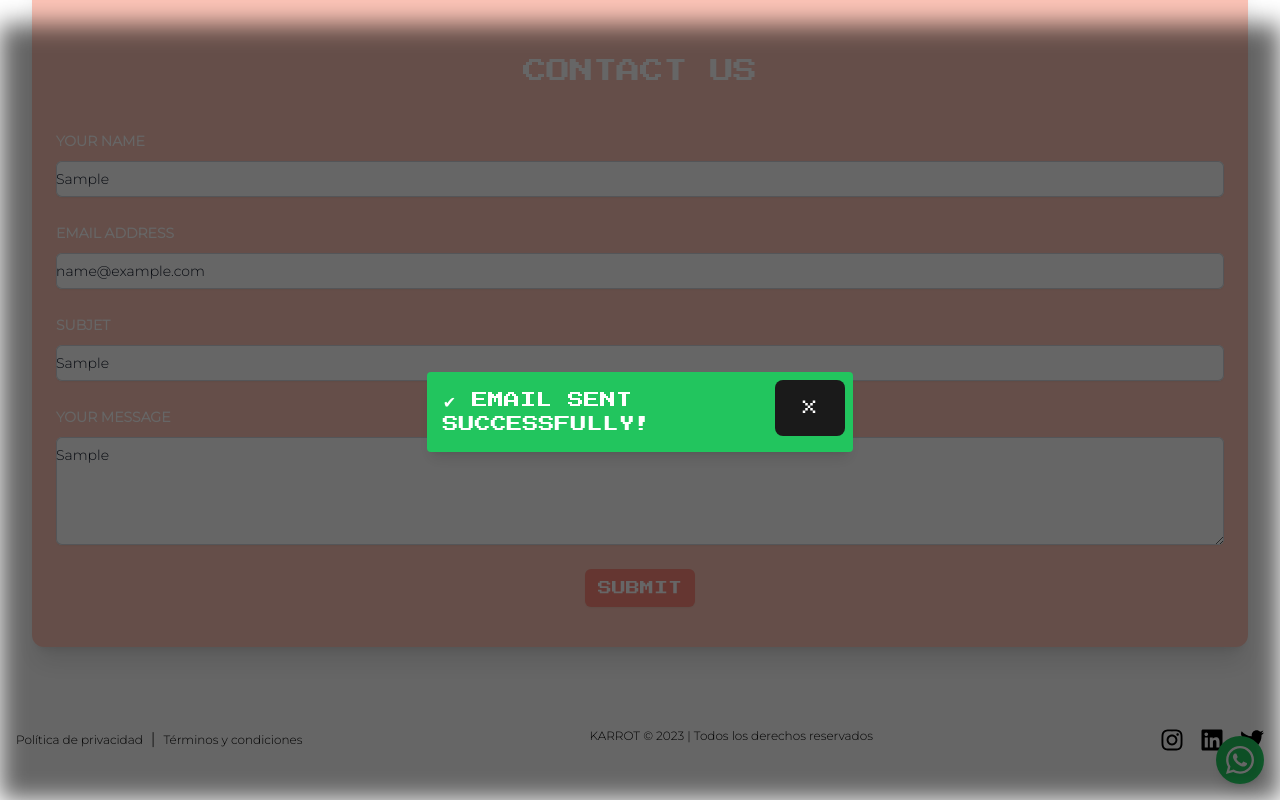
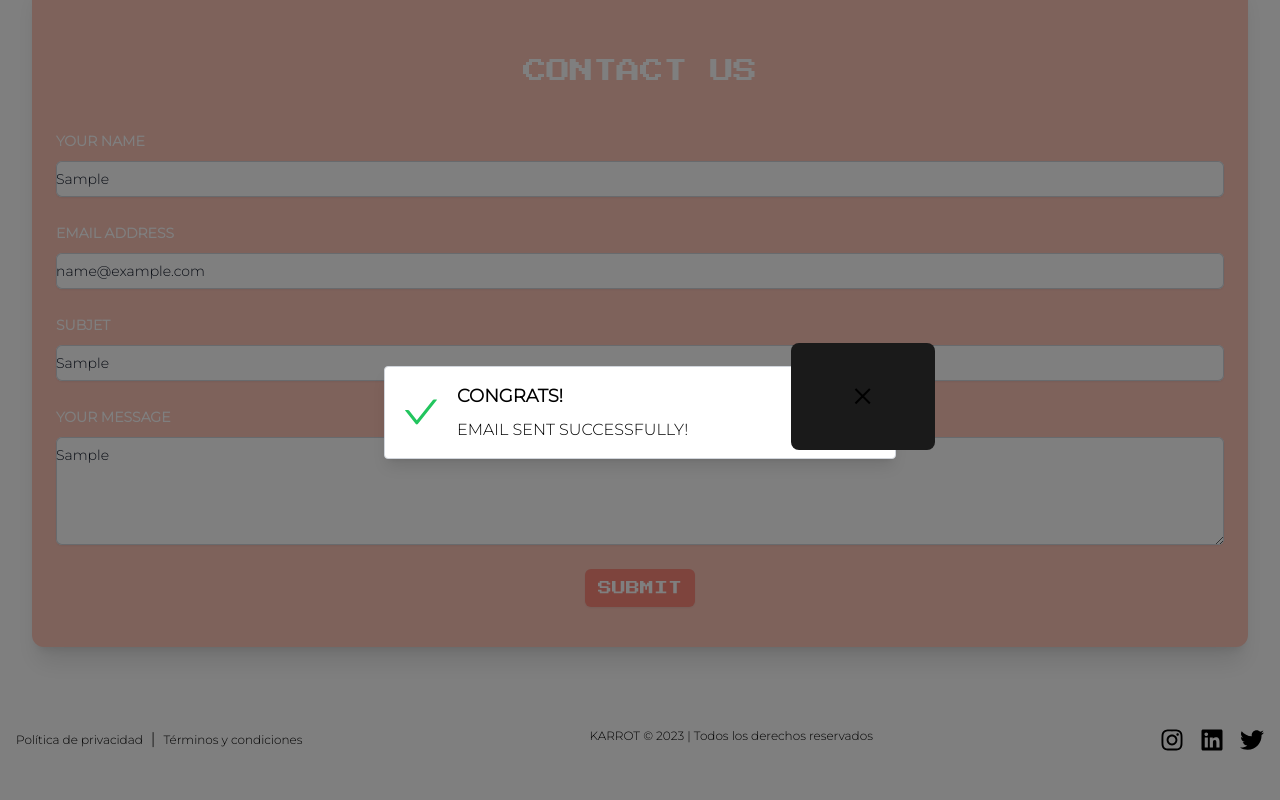
Before and after one commit to risettifede/Karrot, a React (Vite) app: page / in a window 1280 px wide. Both pictures are taken after typing "Sample", "name@example.com", "Sample", "Sample" into the empty fields and a click on the button "SUBMIT". Shown: the part 3269-4069 px from the top of the page. Built offline with nearby package versions, Linux system fonts and the light colour scheme.

Commit message:
Toast and Spinner

```diff
--- a/src/Views/Home.jsx
+++ b/src/Views/Home.jsx
@@ -6,7 +6,7 @@ import Team from '../components/Landing/Team';
 import Clients from '../components/Landing/Clients';
 import Services from '../components/Landing/Services';
 import Footer from '../components/Footer';
-import WhatsAppButton from '../components/Landing/WhatsAppButton';
+// import WhatsAppButton from '../components/Landing/WhatsAppButton';
 
 const Home = () => {
   return (
@@ -52,9 +52,9 @@ const Home = () => {
       </section>
 
       {/* Footer section */}
-      <section className='App'>
+      {/* <section className='App'>
         <WhatsAppButton />
-      </section>
+      </section> */}
     </div>
   );
 };
--- a/src/components/Landing/Form.jsx
+++ b/src/components/Landing/Form.jsx
@@ -1,12 +1,19 @@
 import { useRef, useState } from 'react';
 import emailjs from '@emailjs/browser';
+import Toast from './Toast';
+import Spinner from './Spinner';
 
 const Form = () => {
   const form = useRef();
-  const [toast, setToast] = useState({ visible: false, message: '', type: '' });
+  const [showToast, setShowToast] = useState(false);
+  const [toastMessage, setToastMessage] = useState('');
+  const [toastType, setToastType] = useState('');
+  const [isLoading, setIsLoading] = useState(false);
 
   const sendEmail = async (e) => {
     e.preventDefault();
+
+    setIsLoading(true);
 
     try {
       await emailjs.sendForm(
@@ -16,22 +23,15 @@ const Form = () => {
         'lzxTgk2DmiNxY5ObE'
       );
 
-      setToast({
-        visible: true,
-        message: 'Email sent successfully!',
-        type: 'success',
-      });
+      setToastMessage('Email sent successfully!');
+      setToastType('success');
     } catch (error) {
-      setToast({
-        visible: true,
-        message: 'Error sending email.',
-        type: 'error',
-      });
+      setToastMessage('Error sending email. Please try again later.');
+      setToastType('error');
+    } finally {
+      setShowToast(true);
+      setIsLoading(false);
     }
-  };
-
-  const closeToast = () => {
-    setToast({ ...toast, visible: false });
   };
 
   return (
@@ -137,28 +137,25 @@ const Form = () => {
                 <button
                   type='submit'
                   value='Send'
-                  className='uppercase rounded-md bg-bubble px-3 py-1.5 text-sm font-semibold leading-6 text-white shadow-sm hover:shadow-xl hover:scale-105 transition-all duration-300 '
+                  className='uppercase rounded-md bg-bubble px-3 py-1.5 text-sm font-semibold leading-6 text-white shadow-sm hover:shadow-xl hover:scale-105 transition-all duration-300 flex items-center justify-center space-x-2'
+                  style={{ width: 'max-content' }}
                 >
-                  Submit
+                  {isLoading && <Spinner />}
+                  <span
+                    className={`transition-opacity duration-300 ${
+                      isLoading ? 'opacity-0' : 'opacity-100'
+                    }`}
+                  >
+                    Submit
+                  </span>
                 </button>
               </div>
-              {toast.visible && (
-                <div className='fixed inset-0 flex items-center justify-center z-50'>
-                  <div className='absolute inset-0 bg-black opacity-60 blur-md'></div>
-                  <div
-                    className={`p-4 bg-${
-                      toast.type === 'success' ? 'green' : 'red'
-                    }-500 rounded shadow-lg text-white relative w-1/3`}
-                  >
-                    {toast.type === 'success' ? '✔' : '❌'} {toast.message}
-                    <button
-                      className='absolute top-2 right-2 text-xl'
-                      onClick={closeToast}
-                    >
-                      &times;
-                    </button>
-                  </div>
-                </div>
+              {showToast && (
+                <Toast
+                  message={toastMessage}
+                  type={toastType}
+                  onClose={() => setShowToast(false)}
+                />
               )}
             </form>
           </div>
--- /dev/null
+++ b/src/components/Landing/Spinner.jsx
@@ -0,0 +1,26 @@
+// import React from 'react';
+
+const Spinner = () => (
+  <svg
+    className='animate-spin h-5 w-5 text-white'
+    xmlns='http://www.w3.org/2000/svg'
+    fill='none'
+    viewBox='0 0 24 24'
+  >
+    <circle
+      className='opacity-25'
+      cx='12'
+      cy='12'
+      r='10'
+      stroke='currentColor'
+      strokeWidth='4'
+    ></circle>
+    <path
+      className='opacity-75'
+      fill='currentColor'
+      d='M4 12a8 8 0 018-8V0C5.373 0 0 5.373 0 12h4zm2 5.291A7.962 7.962 0 014 12H0c0 3.042 1.135 5.824 3 7.938l3-2.647z'
+    ></path>
+  </svg>
+);
+
+export default Spinner;
--- /dev/null
+++ b/src/components/Landing/Toast.jsx
@@ -0,0 +1,35 @@
+import { AiOutlineCheck, AiOutlineClose } from 'react-icons/ai';
+
+const Toast = ({ message, type, onClose }) => {
+  return (
+    <div className='fixed font-mont inset-0 flex items-center justify-center z-50'>
+      <div className='fixed inset-0 bg-black opacity-50 z-40'></div>
+      <div className='relative p-4 bg-white border border-gray-300 rounded shadow-lg w-11/12 sm:w-3/4 md:w-2/3 lg:w-1/2 xl:w-2/5 z-50'>
+        <button
+          type='button'
+          className='absolute -top-6 -right-10 text-5xl focus:outline-none'
+          onClick={onClose}
+        >
+          &times;
+        </button>
+        <div className='flex items-center space-x-4'>
+          {type === 'success' ? (
+            <AiOutlineCheck className='text-green-500 w-10 h-10' />
+          ) : (
+            <AiOutlineClose className='text-red-500 w-10 h-10' />
+          )}
+          <div className='flex-1'>
+            <div className='flex justify-between items-center'>
+              <strong className='text-lg'>
+                {type === 'success' ? 'Congrats!' : 'Try again'}
+              </strong>
+            </div>
+            <p className='mt-2'>{message}</p>
+          </div>
+        </div>
+      </div>
+    </div>
+  );
+};
+
+export default Toast;
--- a/src/components/Landing/WhatsAppButton.jsx
+++ b/src/components/Landing/WhatsAppButton.jsx
@@ -1,23 +1,23 @@
-// WhatsAppButton.jsx
-import { FaWhatsapp } from 'react-icons/fa'; // Asegúrate de tener 'react-icons' instalado
+// // WhatsAppButton.jsx
+// import { FaWhatsapp } from 'react-icons/fa'; // Asegúrate de tener 'react-icons' instalado
 
-const WhatsAppButton = () => {
-  const phoneNumber = '1234567890'; // Cambia este número al que desees
-  const message = encodeURIComponent(
-    'Hola! Me gustaría obtener más información.'
-  ); // Puedes modificar el mensaje predeterminado aquí
+// const WhatsAppButton = () => {
+//   const phoneNumber = '1234567890'; // Cambia este número al que desees
+//   const message = encodeURIComponent(
+//     'Hola! Me gustaría obtener más información.'
+//   ); // Puedes modificar el mensaje predeterminado aquí
 
-  return (
-    <a
-      href={`https://wa.me/${phoneNumber}?text=${message}`}
-      target='_blank'
-      rel='noopener noreferrer'
-      className='fixed bottom-4 right-4 bg-green-500 text-white p-2 rounded-full shadow-lg hover:bg-green-600 transition duration-300 z-20'
-      title='Chat with us on WhatsApp!'
-    >
-      <FaWhatsapp size={32} />
-    </a>
-  );
-};
+//   return (
+//     <a
+//       href={`https://wa.me/${phoneNumber}?text=${message}`}
+//       target='_blank'
+//       rel='noopener noreferrer'
+//       className='fixed bottom-4 right-4 bg-green-500 text-white p-2 rounded-full shadow-lg hover:bg-green-600 transition duration-300 z-20'
+//       title='Chat with us on WhatsApp!'
+//     >
+//       <FaWhatsapp size={32} />
+//     </a>
+//   );
+// };
 
-export default WhatsAppButton;
+// export default WhatsAppButton;
```
